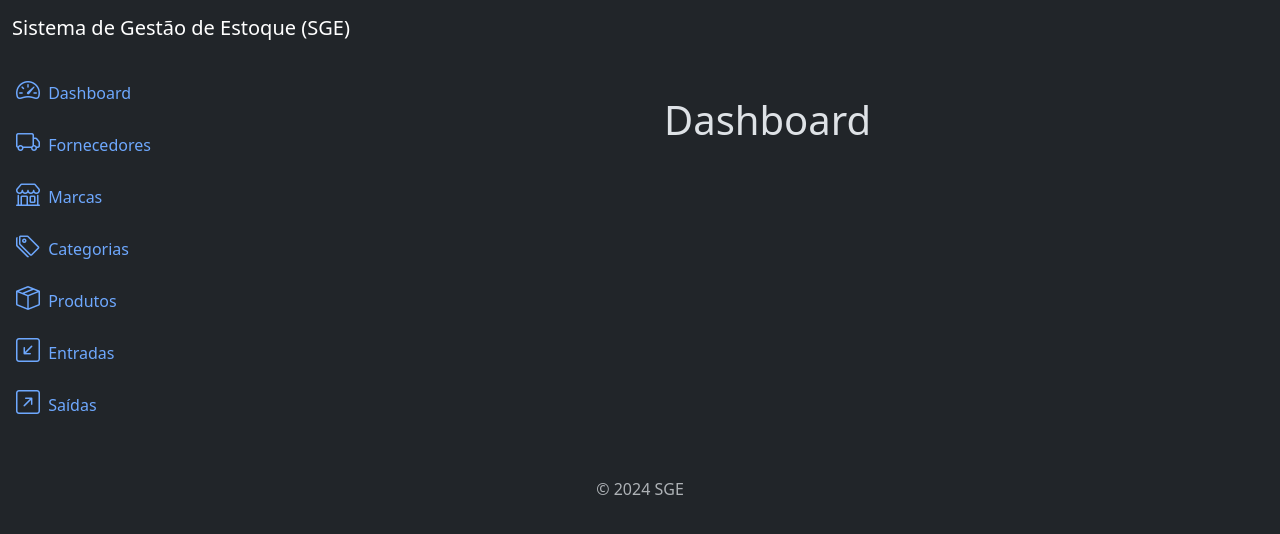
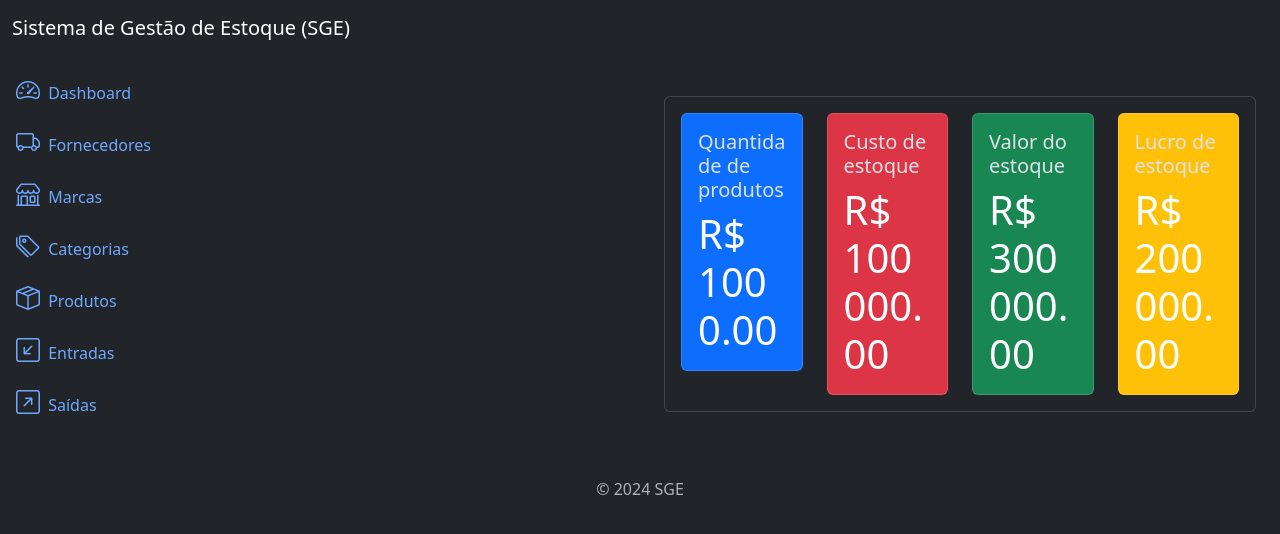
Before and after one commit to paulovitorc1/sge, a Django app: page / in a window 1280 px wide. Shown: the top 534 px of the page. Run offline with Django 5.2, Linux system fonts and the light colour scheme; parts of the project's set-up code (start-up, migrations or seed data) failed here and were passed over.

Commit message:
_product_metrics.html and main cards created

```diff
--- /dev/null
+++ b/app/templates/components/_product_metrics.html
@@ -0,0 +1,51 @@
+<div class="card mt-4">
+  <div class="card-body">
+    <div class="row">
+
+      <div class="col-md-3">
+        <div class="card bg-primary">
+          <div class="card-body">
+            <h5 class="card-title">Quantidade de produtos</h5>
+            <p class="card-text text-white front-weight-bold display-6">
+              R$ 1000.00
+            </p>
+          </div>
+        </div>
+      </div>
+
+      <div class="col-md-3">
+        <div class="card bg-danger">
+          <div class="card-body">
+            <h5 class="card-title">Custo de estoque</h5>
+            <p class="card-text text-white front-weight-bold display-6">
+              R$ 100000.00
+            </p>
+          </div>
+        </div>
+      </div>
+
+      <div class="col-md-3">
+        <div class="card bg-success">
+          <div class="card-body">
+            <h5 class="card-title">Valor do estoque</h5>
+            <p class="card-text text-white front-weight-bold display-6">
+              R$ 300000.00
+            </p>
+          </div>
+        </div>
+      </div>
+
+      <div class="col-md-3">
+        <div class="card bg-warning">
+          <div class="card-body">
+            <h5 class="card-title">Lucro de estoque</h5>
+            <p class="card-text text-white front-weight-bold display-6">
+              R$ 200000.00
+            </p>
+          </div>
+        </div>
+      </div>
+
+    </div>
+  </div>
+</div>
--- a/app/templates/home.html
+++ b/app/templates/home.html
@@ -5,5 +5,5 @@ SGE - Home
 {% endblock %}
 
 {% block content %}
-    <h1>Dashboard</h1>
+    {% include 'components/_product_metrics.html' %}
 {% endblock %}
```
